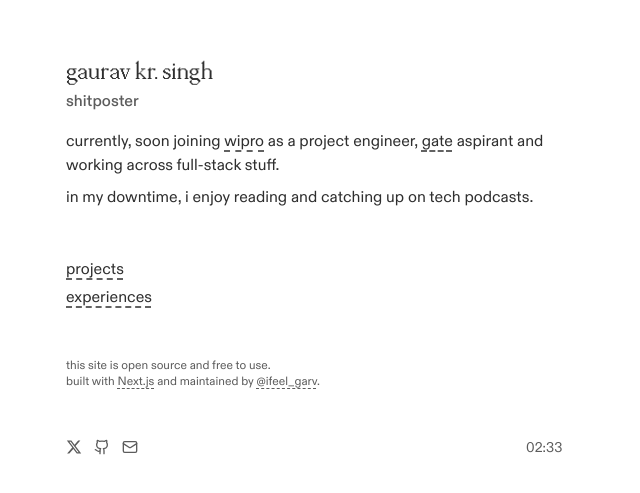
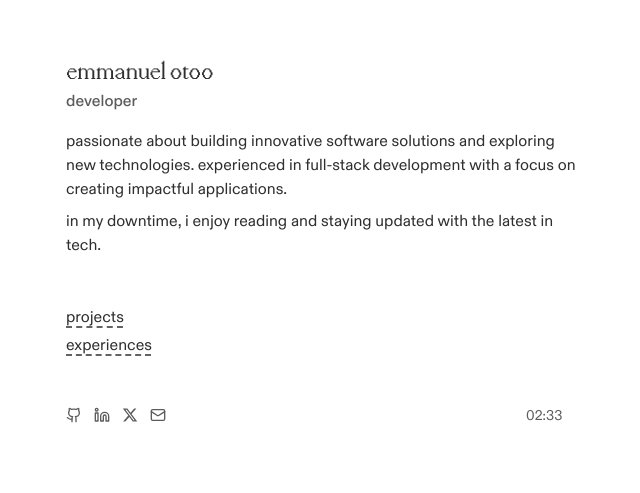
Before and after one commit to emmanuelotoo/portfolio, a Next.js app: page / in a window 1280 px wide. Shown: the part 151-644 px from the top of the page, without its empty margins (318-958 px from the left). Built offline with nearby package versions, Linux system fonts and the light colour scheme.

Commit message:
proper href links added

```diff
--- a/src/app/layout.tsx
+++ b/src/app/layout.tsx
@@ -36,18 +36,18 @@ const ppModwest = localFont({
 });
 
 export const metadata: Metadata = {
-  title: "Gaurav Kumar Singh",
+  title: "Emmanuel Otoo",
   openGraph: {
-    title: "Gaurav | Profile",
-    description: "Explore Gaurav's profile - projects.",
-    url: "https://gauravsingh.co.in",
-    siteName: "Gaurav's Portfolio",
+    title: "Emmanuel | Portfolio",
+    description: "Explore Emmanuel's portfolio - software engineer and developer.",
+    url: "https://emmanuelotoo.dev",
+    siteName: "Emmanuel's Portfolio",
     images: [
       {
-        url: "https://gauravsingh.co.in/og-image.png",
+        url: "https://emmanuelotoo.dev/og-image.png",
         width: 1200,
         height: 630,
-        alt: "Tanmay Profile Preview",
+        alt: "Emmanuel Otoo Portfolio Preview",
       },
     ],
     locale: "en-US",
@@ -55,9 +55,9 @@ export const metadata: Metadata = {
   },
   twitter: {
     card: "summary_large_image",
-    title: "Gaurav | Profile",
-    description: "Explore Gaurav's profile - projects.",
-    images: ["https://gauravsingh.co.in/og-image.png"],
+    title: "Emmanuel | Portfolio",
+    description: "Explore Emmanuel's portfolio - software engineer and developer.",
+    images: ["https://emmanuelotoo.dev/og-image.png"],
   },
 };
 
@@ -66,7 +66,7 @@ export default function RootLayout({
 }: Readonly<{ children: React.ReactNode }>) {
   return (
     <html lang="en" suppressHydrationWarning>
-      <body className={`${diaType.variable} ${ppModwest.variable} antialiased overflow-hidden`}>
+      <body className={`${diaType.variable} ${ppModwest.variable} antialiased`}>
         {children}
         <Analytics />
       </body>
--- a/src/app/page.tsx
+++ b/src/app/page.tsx
@@ -9,31 +9,6 @@ export default function Home() {
         <div className="flex w-full max-w-xs flex-col gap-12 md:max-w-lg">
           <Main />
           <Navbar />
-          <div className="text-xs text-secondary-foreground">
-            this site is
-            <span className=""> open source</span> and
-            <span className=""> free to use</span>.
-            <div>built with{" "}
-            <a
-              href="https://nextjs.org"
-              target="_blank"
-              rel="noopener noreferrer"
-              className="underline decoration-dashed underline-offset-3 transition-colors duration-300 hover:text-white"
-            >
-              Next.js
-            </a>{" "}
-            and maintained by{" "}
-            <a
-              href="https://x.com/ifeel_garv"
-              target="_blank"
-              rel="noopener noreferrer"
-              className="underline decoration-dashed underline-offset-3 transition-colors duration-300 hover:text-white"
-            >
-              @ifeel_garv
-            </a>
-            .
-            </div>
-          </div>
           <Footer />
         </div>
       </div>
--- a/src/components/footer.tsx
+++ b/src/components/footer.tsx
@@ -1,4 +1,4 @@
-import { Github, Mail } from "lucide-react";
+import { Github, Mail, Linkedin } from "lucide-react";
 import { FaXTwitter } from "react-icons/fa6";
 import { Time } from "./time";
 
@@ -6,13 +6,16 @@ export const Footer = () => {
   return (
     <footer className="flex items-center justify-between">
       <div className="flex items-center gap-3">
-        <a href="https://x.com/ifeel_garv" target="_blank">
+        <a href="https://github.com/emmanuelotoo" target="_blank" rel="noopener noreferrer">
+          <Github className="text-secondary-foreground size-4 transition-colors duration-300 hover:text-white" />
+        </a>
+        <a href="https://www.linkedin.com/in/emmanuel-thisara-otoo-6b9a291b0/" target="_blank" rel="noopener noreferrer">
+          <Linkedin className="text-secondary-foreground size-4 transition-colors duration-300 hover:text-white" />
+        </a>
+        <a href="https://x.com/emmanuelotoo_" target="_blank" rel="noopener noreferrer">
           <FaXTwitter className="text-secondary-foreground size-4 transition-colors duration-300 hover:text-white" />
         </a>
-        <a href="https://github.com/ifeelgarv" target="_blank">
-          <Github className="text-secondary-foreground size-4 transition-colors duration-300 hover:text-white" />
-        </a>
-        <a href="mailto:hey@gauravsingh.co.in" target="_blank">
+        <a href="mailto:eotoo218@gmail.com" target="_blank" rel="noopener noreferrer">
           <Mail className="text-secondary-foreground size-4 transition-colors duration-300 hover:text-white" />
         </a>
       </div>
--- a/src/components/main.tsx
+++ b/src/components/main.tsx
@@ -3,7 +3,7 @@ import { useState, useEffect } from "react";
 import { motion, AnimatePresence } from "framer-motion";
 // import { ExternalLink } from "lucide-react";
 
-const roles = ["project engineer", "shitposter", "developer", "aspirant"];
+const roles = ["software engineer", "developer"];
 
 const textVariants = {
   initial: { opacity: 0, y: 10 },
@@ -26,7 +26,7 @@ export const Main = () => {
     <section className="flex-grow">
       <div className="flex items-center justify-between mb-2">
         <div className="flex flex-col">
-          <h1 className="font-ppModwest text-2xl">gaurav kr. singh</h1>
+          <h1 className="font-ppModwest text-2xl">emmanuel otoo</h1>
           <h2 className="text-secondary-foreground mb-2 font-medium overflow-hidden">
             <AnimatePresence mode="wait">
               <motion.span
@@ -56,24 +56,11 @@ export const Main = () => {
       </div>
 
       <p className="mb-2">
-        currently, soon joining {" "}
-        <a
-          href="https://www.wipro.com"
-          target="_blank"
-          rel="noopener noreferrer"
-          className="underline decoration-dashed underline-offset-[5px]"
-        >
-          wipro
-        </a>
-        {" "}as a project engineer,{" "}
-        <a href="https://en.wikipedia.org/wiki/Graduate_Aptitude_Test_in_Engineering"
-          target="_blank"
-          rel="noopener noreferrer"
-          className="underline decoration-dashed underline-offset-[5px] transition-colors duration-300 hover:text-white">gate</a> {" "}aspirant
-          and working across full-stack stuff.
+        passionate about building innovative software solutions and exploring new technologies.{" "}
+        experienced in full-stack development with a focus on creating impactful applications.
       </p>
 
-      <p>{`in my downtime, i enjoy reading and catching up on tech podcasts.`}</p>
+      <p>{`in my downtime, i enjoy reading and staying updated with the latest in tech.`}</p>
 
 
     </section>
```
